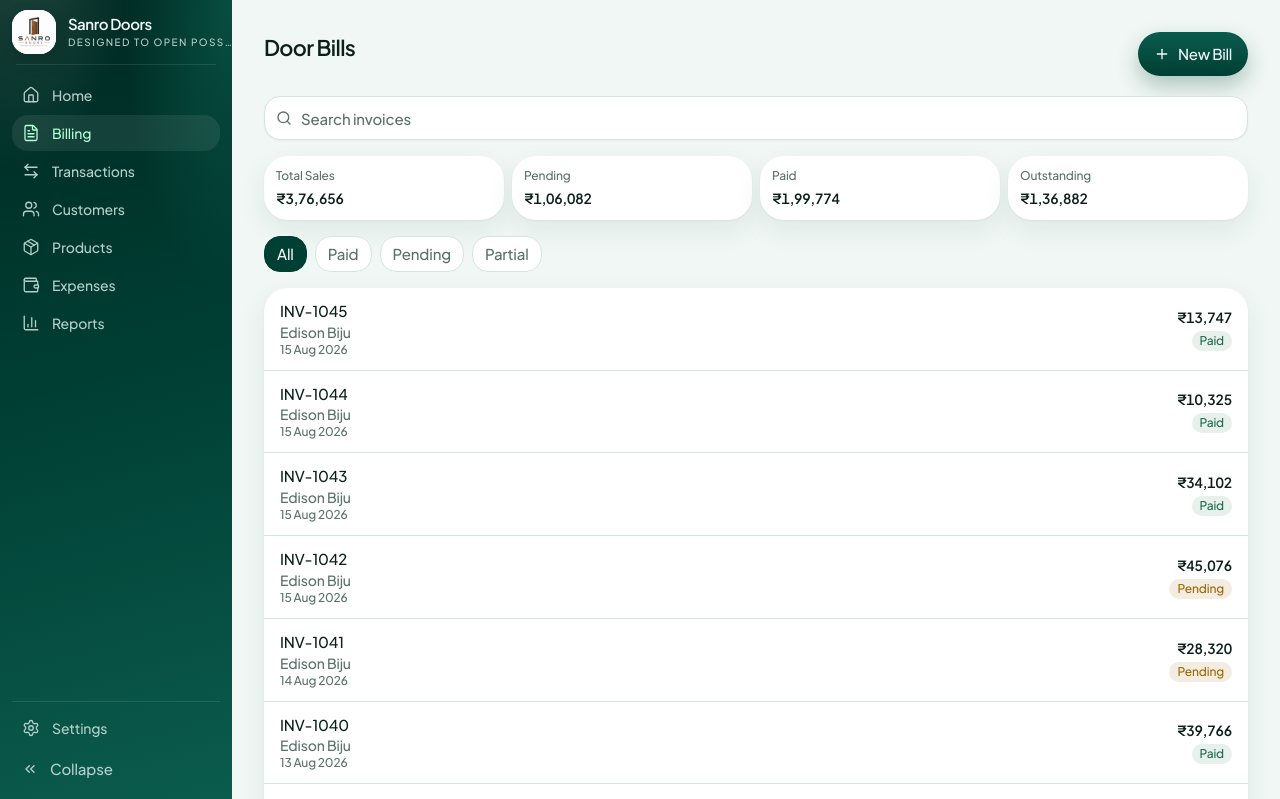
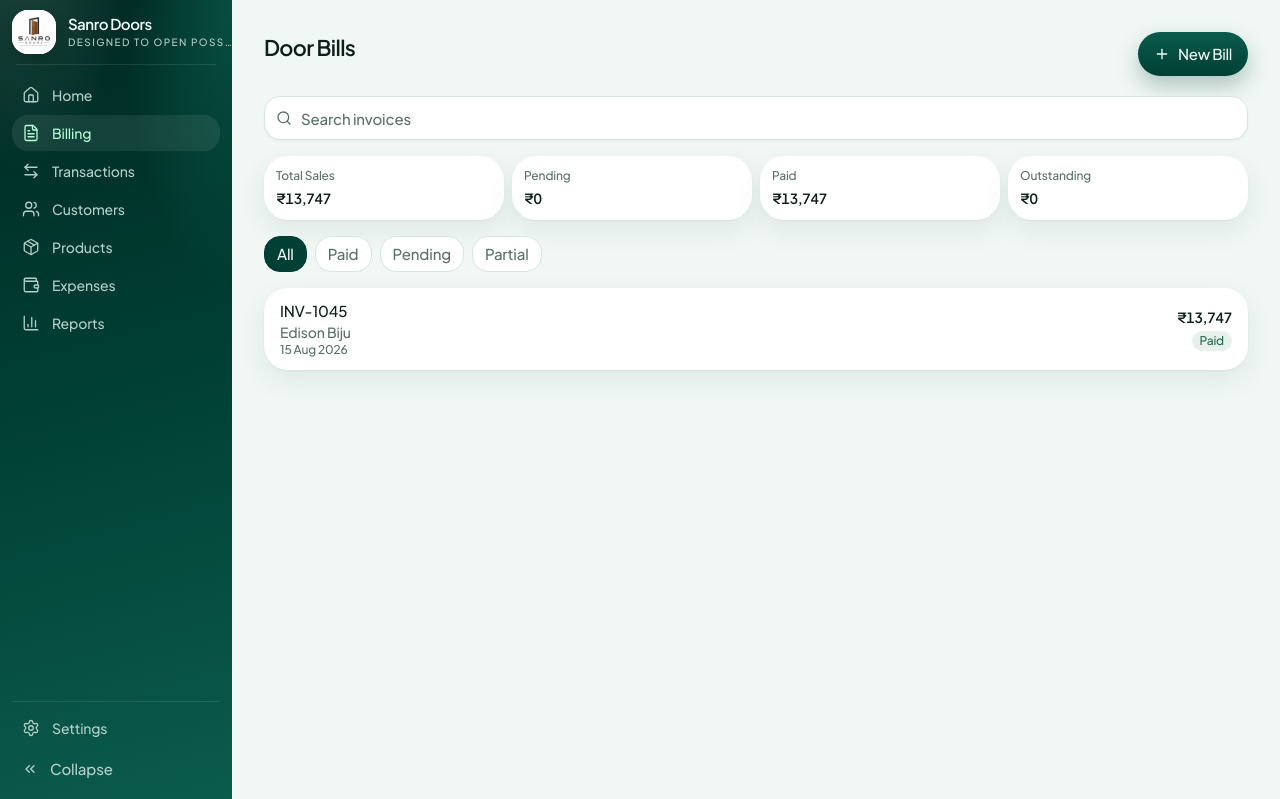
Before and after one commit to realcaps04/Sanro-Fibre-Glass-Industries, a React (Vite) app: page /billing in a window 1280 px wide. Shown: the top 799 px of the page. Built offline with nearby package versions, Linux system fonts and the light colour scheme; no server answers.

Commit message:
Add dummy invoice IDs and enhance invoice and transaction reading logic

```diff
--- a/src/data/invoices.ts
+++ b/src/data/invoices.ts
@@ -42,6 +42,21 @@ function buildInvoice(
   };
 }
 
+export const dummyInvoiceIds = [
+  "inv_1044",
+  "inv_1043",
+  "inv_1042",
+  "inv_1041",
+  "inv_1040",
+  "inv_1039",
+  "inv_1038",
+  "inv_1037",
+  "inv_1036",
+  "inv_1035",
+  "inv_1034",
+  "inv_1033",
+];
+
 export const mockInvoices: Invoice[] = [
   buildInvoice({
     id: "inv_1045",
@@ -58,186 +73,28 @@ export const mockInvoices: Invoice[] = [
     taxRate: 0.18,
     amountPaid: 13747,
     paymentMethod: "upi",
-    notes: "Site delivery to MG Road showroom.",
+    billKind: "doors",
   }),
   buildInvoice({
-    id: "inv_1044",
-    number: "INV-1044",
+    id: "inv_1046",
+    number: "INV-1046",
     customerId: "cus_edison",
     customerName: "Edison Biju",
-    date: "2026-08-15T16:20:00+05:30",
-    createdAt: "2026-08-15T16:20:00+05:30",
-    items: [item("prd_upvc", "UPVC Window", "SD-006", 1, 8750)],
-    discount: 0,
-    taxRate: 0.18,
-    amountPaid: 10325,
-    paymentMethod: "cash",
-  }),
-  buildInvoice({
-    id: "inv_1043",
-    number: "INV-1043",
-    customerId: "cus_edison",
-    customerName: "Edison Biju",
-    date: "2026-08-15T14:10:00+05:30",
-    createdAt: "2026-08-15T14:10:00+05:30",
-    items: [item("prd_sliding", "Sliding Glass Door", "SD-005", 1, 28900)],
-    discount: 0,
-    taxRate: 0.18,
-    amountPaid: 34102,
-    paymentMethod: "bank",
-  }),
-  buildInvoice({
-    id: "inv_1042",
-    number: "INV-1042",
-    customerId: "cus_edison",
-    customerName: "Edison Biju",
-    date: "2026-08-15T11:30:00+05:30",
-    createdAt: "2026-08-15T11:30:00+05:30",
+    date: "2026-08-15T17:15:00+05:30",
+    createdAt: "2026-08-15T17:15:00+05:30",
     items: [
-      item("prd_teak", "Classic Teak Door", "SD-001", 2, 18500),
-      item("prd_handle", "Door Handle Set", "SD-009", 2, 1850),
-    ],
-    discount: 2500,
-    taxRate: 0.18,
-    amountPaid: 0,
-    paymentMethod: "credit",
-  }),
-  buildInvoice({
-    id: "inv_1041",
-    number: "INV-1041",
-    customerId: "cus_edison",
-    customerName: "Edison Biju",
-    date: "2026-08-14T17:05:00+05:30",
-    createdAt: "2026-08-14T17:05:00+05:30",
-    items: [
-      item("prd_aluminium", "Aluminium Window", "SD-007", 2, 6400),
-      item("prd_french", "French Window", "SD-008", 1, 11200),
+      item("prd_wp_coat", "Fibre Waterproof Coating", "SD-015", 2, 1850),
+      item("prd_wp_sheet", "Waterproof Membrane Sheet", "SD-016", 1, 4200),
     ],
     discount: 0,
     taxRate: 0.18,
-    amountPaid: 0,
-    paymentMethod: "credit",
-  }),
-  buildInvoice({
-    id: "inv_1040",
-    number: "INV-1040",
-    customerId: "cus_edison",
-    customerName: "Edison Biju",
-    date: "2026-08-13T12:48:00+05:30",
-    createdAt: "2026-08-13T12:48:00+05:30",
-    items: [
-      item("prd_flush", "Premium Flush Door", "SD-002", 1, 24500),
-      item("prd_lock", "Digital Door Lock", "SD-010", 1, 9200),
-    ],
-    discount: 0,
-    taxRate: 0.18,
-    amountPaid: 39766,
+    amountPaid: 9322,
     paymentMethod: "upi",
-  }),
-  buildInvoice({
-    id: "inv_1039",
-    number: "INV-1039",
-    customerId: "cus_edison",
-    customerName: "Edison Biju",
-    date: "2026-08-12T10:15:00+05:30",
-    createdAt: "2026-08-12T10:15:00+05:30",
-    items: [item("prd_main", "Designer Main Door", "SD-003", 2, 32000)],
-    discount: 4000,
-    taxRate: 0.18,
-    amountPaid: 40000,
-    paymentMethod: "bank",
-  }),
-  buildInvoice({
-    id: "inv_1038",
-    number: "INV-1038",
-    customerId: "cus_edison",
-    customerName: "Edison Biju",
-    date: "2026-08-11T15:22:00+05:30",
-    createdAt: "2026-08-11T15:22:00+05:30",
-    items: [
-      item("prd_bath", "Bathroom Fibre Door", "SD-013", 1, 7200),
-      item("prd_closer", "Door Closer", "SD-011", 1, 1450),
-    ],
-    discount: 0,
-    taxRate: 0.18,
-    amountPaid: 10207,
-    paymentMethod: "cash",
-  }),
-  buildInvoice({
-    id: "inv_1037",
-    number: "INV-1037",
-    customerId: "cus_edison",
-    customerName: "Edison Biju",
-    date: "2026-08-08T11:05:00+05:30",
-    createdAt: "2026-08-08T11:05:00+05:30",
-    items: [
-      item("prd_teak", "Classic Teak Door", "SD-001", 1, 18500),
-      item("prd_lock", "Digital Door Lock", "SD-010", 1, 9200),
-    ],
-    discount: 0,
-    taxRate: 0.18,
-    amountPaid: 0,
-    paymentMethod: "credit",
-  }),
-  buildInvoice({
-    id: "inv_1036",
-    number: "INV-1036",
-    customerId: "cus_edison",
-    customerName: "Edison Biju",
-    date: "2026-08-05T09:40:00+05:30",
-    createdAt: "2026-08-05T09:40:00+05:30",
-    items: [item("prd_upvc", "UPVC Window", "SD-006", 2, 8750)],
-    discount: 0,
-    taxRate: 0.18,
-    amountPaid: 20650,
-    paymentMethod: "upi",
-  }),
-  buildInvoice({
-    id: "inv_1035",
-    number: "INV-1035",
-    customerId: "cus_edison",
-    customerName: "Edison Biju",
-    date: "2026-07-28T16:18:00+05:30",
-    createdAt: "2026-07-28T16:18:00+05:30",
-    items: [item("prd_fibre", "Fibre Panel Door", "SD-004", 3, 9800)],
-    discount: 0,
-    taxRate: 0.18,
-    amountPaid: 34692,
-    paymentMethod: "bank",
-  }),
-  buildInvoice({
-    id: "inv_1034",
-    number: "INV-1034",
-    customerId: "cus_edison",
-    customerName: "Edison Biju",
-    date: "2026-07-20T13:00:00+05:30",
-    createdAt: "2026-07-20T13:00:00+05:30",
-    items: [item("prd_flush", "Premium Flush Door", "SD-002", 1, 24500)],
-    discount: 0,
-    taxRate: 0.18,
-    amountPaid: 0,
-    paymentMethod: "credit",
-    cancelled: true,
-  }),
-  buildInvoice({
-    id: "inv_1033",
-    number: "INV-1033",
-    customerId: "cus_edison",
-    customerName: "Edison Biju",
-    date: "2026-08-01T10:12:00+05:30",
-    createdAt: "2026-08-01T10:12:00+05:30",
-    items: [
-      item("prd_sliding", "Sliding Glass Door", "SD-005", 1, 28900),
-      item("prd_handle", "Door Handle Set", "SD-009", 1, 1850),
-    ],
-    discount: 0,
-    taxRate: 0.18,
-    amountPaid: 36285,
-    paymentMethod: "upi",
+    billKind: "waterproofing",
   }),
 ];
 
-invoiceSeq = 1046;
+invoiceSeq = 1047;
 
 export function nextInvoiceNumber(prefix: string, existing: Invoice[]): string {
   const numbers = existing
--- a/src/services/invoiceService.ts
+++ b/src/services/invoiceService.ts
@@ -1,5 +1,10 @@
 import { dummyCustomerIds } from "@/data/customers";
-import { fromCreateInput, mockInvoices, nextInvoiceNumber } from "@/data/invoices";
+import {
+  dummyInvoiceIds,
+  fromCreateInput,
+  mockInvoices,
+  nextInvoiceNumber,
+} from "@/data/invoices";
 import { calculateBill, statusFromBalances } from "@/lib/calculations";
 import { createId, matchesQuery } from "@/lib/search";
 import { createCollection } from "@/services/collection";
@@ -18,9 +23,19 @@ function normalizeInvoice(invoice: Invoice): Invoice {
 }
 
 function readInvoices(): Invoice[] {
-  const stored = collection.read();
-  const next = stored.map(normalizeInvoice);
-  if (next.some((invoice, index) => invoice.customerId !== stored[index].customerId)) {
+  const stored = collection.read().map(normalizeInvoice);
+  const withoutDummy = stored.filter((invoice) => !dummyInvoiceIds.includes(invoice.id));
+  const missingSeeds = mockInvoices.filter(
+    (seed) => !withoutDummy.some((invoice) => invoice.id === seed.id),
+  );
+  const next = [...missingSeeds, ...withoutDummy];
+  const changed =
+    next.length !== stored.length ||
+    next.some(
+      (invoice, index) =>
+        invoice.id !== stored[index]?.id || invoice.customerId !== stored[index]?.customerId,
+    );
+  if (changed) {
     collection.write(next);
   }
   return next;
--- a/src/services/transactionService.ts
+++ b/src/services/transactionService.ts
@@ -1,3 +1,4 @@
+import { dummyInvoiceIds } from "@/data/invoices";
 import { expenseTx, mockTransactions, saleFromInvoice } from "@/data/transactions";
 import { createId, matchesQuery } from "@/lib/search";
 import { createCollection } from "@/services/collection";
@@ -11,6 +12,23 @@ import type {
 } from "@/types";
 
 const collection = createCollection("transactions", mockTransactions);
+
+function readTransactions(): Transaction[] {
+  const stored = collection.read();
+  const withoutDummy = stored.filter(
+    (tx) => !tx.invoiceId || !dummyInvoiceIds.includes(tx.invoiceId),
+  );
+  const missingSeeds = mockTransactions.filter(
+    (seed) =>
+      seed.invoiceId &&
+      !withoutDummy.some((tx) => tx.invoiceId === seed.invoiceId && tx.type === seed.type),
+  );
+  const next = [...missingSeeds, ...withoutDummy];
+  if (next.length !== stored.length || missingSeeds.length) {
+    collection.write(next);
+  }
+  return next;
+}
 
 export interface TransactionFilters {
   query?: string;
@@ -26,7 +44,7 @@ export interface TransactionFilters {
 
 export const transactionService = {
   async getTransactions(): Promise<Transaction[]> {
-    return [...collection.read()].sort(
+    return [...readTransactions()].sort(
       (a, b) => new Date(b.date).getTime() - new Date(a.date).getTime(),
     );
   },
```
